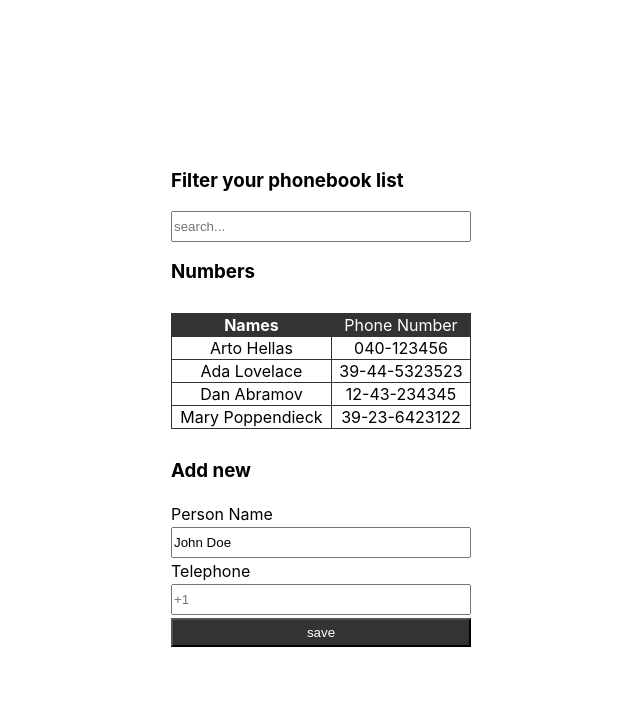
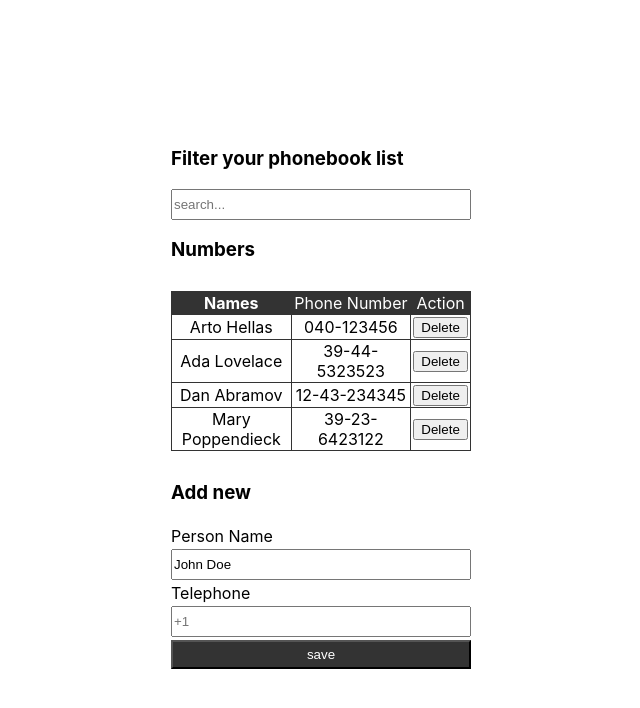
Before and after one commit to ElvisAns/openfullstack, a React (Create React App) app in the folder part2/phonebook/: page / in a window 1280 px wide. Shown: the top 708 px of the page, without its empty margins (319-959 px from the left). Built offline with nearby package versions, Linux system fonts and the light colour scheme; data requests are answered from the project's data file.

Commit message:
ui : some refactor on the table looking

```diff
--- a/part2/phonebook/src/components/PhoneBook.js
+++ b/part2/phonebook/src/components/PhoneBook.js
@@ -26,13 +26,14 @@ const Phonebook = (props) => {
             <table>
                 <thead>
                     <tr>
-                        <th>Names</th>
-                        <td>Phone Number</td>
+                        <th width="40%">Names</th>
+                        <td width="40%">Phone Number</td>
+                        <td width="20%">Action</td>
                     </tr>
                 </thead>
                 <tbody>
                     {
-                        list.map((v, i) => (<tr key={v.id}><td>{v.name}</td><td>{v.number}</td></tr>))
+                        list.map((v, i) => (<tr key={v.id}><td>{v.name}</td><td>{v.number}</td><td><button onClick={() => props.deleteService(v.id, v.name)}>Delete</button></td></tr>))
                     }
                 </tbody>
             </table>
```
